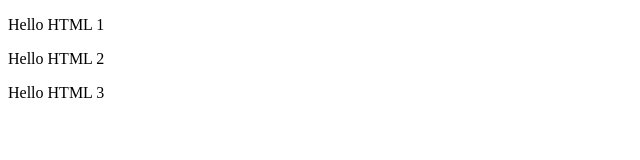
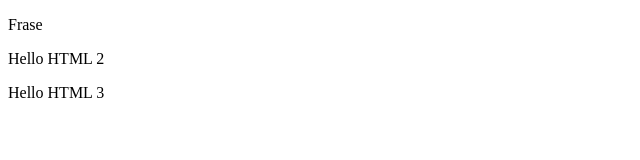
Before and after one commit to enzorooschqueiroz/Bootcamp-Modulo1, a plain HTML site: page index.html in a window 1280 px wide. Shown: the full height of the page, 0-640 px from the left. Drawn offline with Linux system fonts and the light colour scheme.

Commit message:
Frase Motivacional 1

```diff
--- a/index.html
+++ b/index.html
@@ -6,7 +6,7 @@
     <title>Hello HTML</title>
 </head>
 <body>
-    <p>Hello HTML 1</p>
+    <p>Frase</p>
     <p>Hello HTML 2</p>
     <p>Hello HTML 3</p>
 </body>
```
